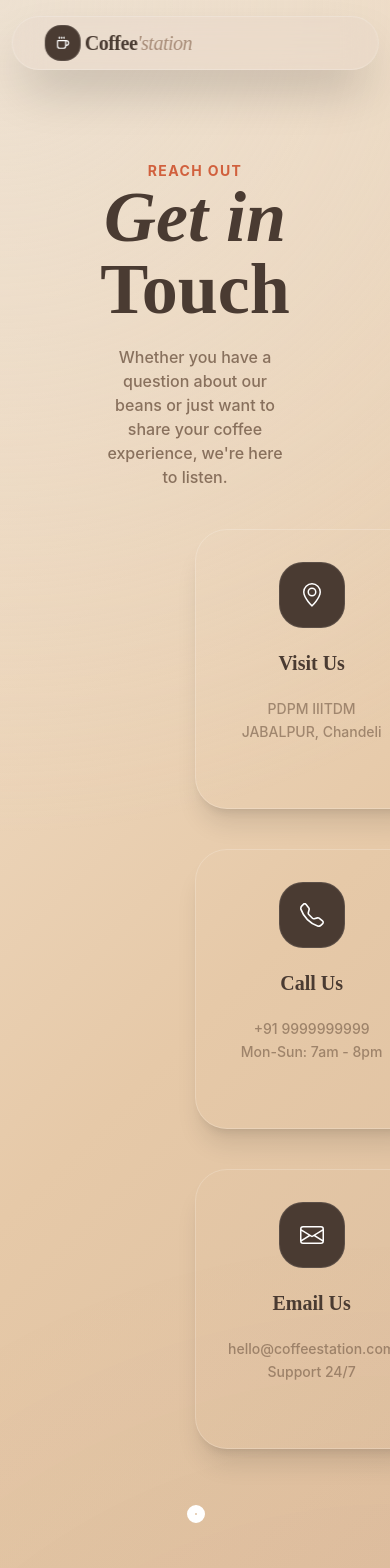
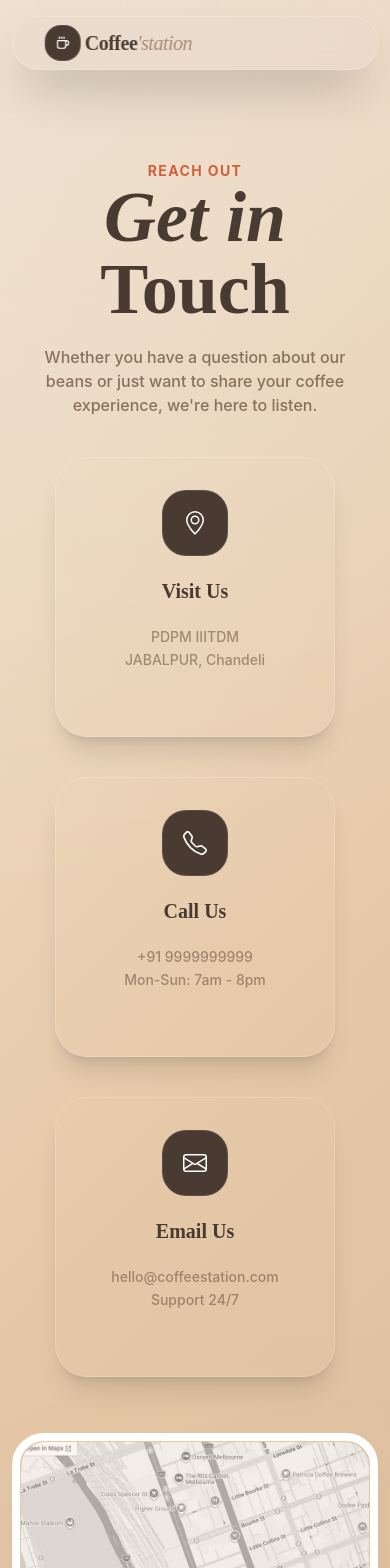
Before and after one commit to rachel0623123/coffee_station_rachel, a React (Vite) app: page /contact in a window 390 px wide. Shown: the top 1568 px of the page. Built offline with nearby package versions, Linux system fonts and the light colour scheme.

Commit message:
feat: make contact page responsive

```diff
--- a/src/pages/Contact.tsx
+++ b/src/pages/Contact.tsx
@@ -5,13 +5,13 @@ import { BsGeoAlt, BsTelephone,  BsEnvelope  } from "react-icons/bs";
 function Contact() {
     return (
         <main className="mainSection">
-            <section className="w-full px-20 flex items-center justify-center flex-col">
+            <section className="w-full lg:px-20 flex items-center justify-center flex-col">
                 <div className="text-center mb-10 sm:mb-16">
                     <p className="font-sans text-sm font-bold text-terracotta uppercase tracking-widest">Reach Out</p>
                     <h1 className="pageHeader"><span className="italic">Get in</span> Touch</h1>
                     <p className="sectionText">Whether you have a question about our beans or just want to share your coffee experience, we're here to listen.</p>
                 </div>
-                <div className="mb-20 sm:mb-32 px-32 w-full max-w-7xl space-y-16">
+                <div className="mb-20 sm:mb-32 xl:px-32 w-full max-w-7xl space-y-16">
                     <div className="grid lg:grid-cols-3 gap-10 sm:gap-16 justify-items-center">
                         <ContactCard addr={"PDPM IIITDM \n JABALPUR, Chandeli"} Icon={BsGeoAlt} title = "Visit Us" />
                         <ContactCard addr={"+91 9999999999\n Mon-Sun: 7am - 8pm"} Icon={BsTelephone} title = "Call Us" />
```
